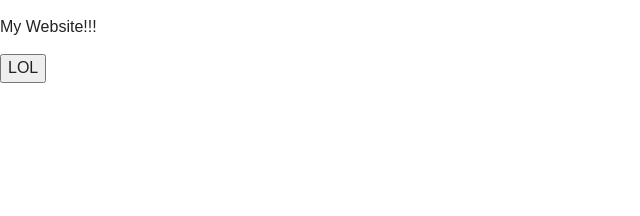
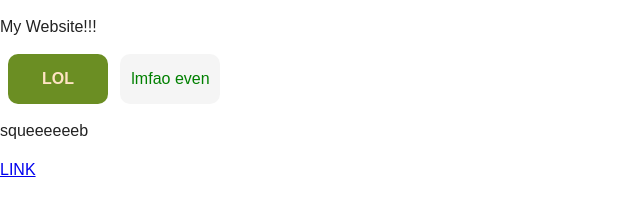
Before and after one commit to ShuddFouei/shuddfouei.github.io, a plain HTML site: page index.html in a window 1280 px wide. Shown: the whole page, without its empty margins (0-640 px from the left). Drawn offline with nearby package versions, Linux system fonts and the light colour scheme.

Commit message:
modified:   index.html

```diff
--- a/index.html
+++ b/index.html
@@ -19,8 +19,102 @@
         <![endif]-->
 
         <!-- Add your site or application content here -->
-        <p>My Website!!!</p>
-        <button>LOL</button>
+
+
+
+
+
+        <p>
+            My Website!!!
+        </p>
+
+        <style>
+            .button1 {
+                background-color: olivedrab;
+                border-color: green;
+                border-style: solid;
+                border-width: 3px;
+                color:bisque;
+                font-weight: bold;
+                font-size: 15;
+                border: none;
+                height: 50px;
+                width: 100px;
+                border-radius: 10px;
+                cursor: pointer;
+                margin-left: 8px;
+                transition: opacity .5s;
+
+
+            }
+
+            .button1:hover{
+                box-shadow: 3px 3px 10px rgba(0,0,0,.2);
+            }
+            .button1:hover {
+                opacity: 0.7;
+            }
+
+            .button1:active {
+                opacity: 0.8;
+            }
+            .button2{
+                background-color: whitesmoke;
+                border-color: green;
+                border-style: solid;
+                border-width: 3px;
+                color:green;
+                font-size: 15;
+                border: none;
+                height: 50px;
+                width: 100px;
+                border-radius: 10px;
+                cursor: pointer;
+                margin-left: 8px;
+                transition: background-color .5s,
+                    color 1s,
+                    box-shadow 0.15s;
+            }
+            .button2:hover {
+                background-color: green;
+                color: white;
+            }
+
+            .button2:hover{
+                box-shadow: 3px 3px 10px rgba(0,0,0,.2);
+            }
+
+
+            .button2:active {
+                opacity: 0.8;
+            }
+
+
+
+        </style>
+
+        <button class="button1">
+            LOL
+        </button>
+
+        <button class="button2">
+            lmfao even
+        </button>
+
+        <p>
+            squeeeeeeb
+        </p>
+
+        <a href="https://www.google.com"target="_blank">
+            LINK
+        </a>
+
+
+
+
+
+
+
 
         <script src="https://code.jquery.com/jquery-1.12.0.min.js"></script>
         <script>window.jQuery || document.write('<script src="js/vendor/jquery-1.12.0.min.js"><\/script>')</script>
```
